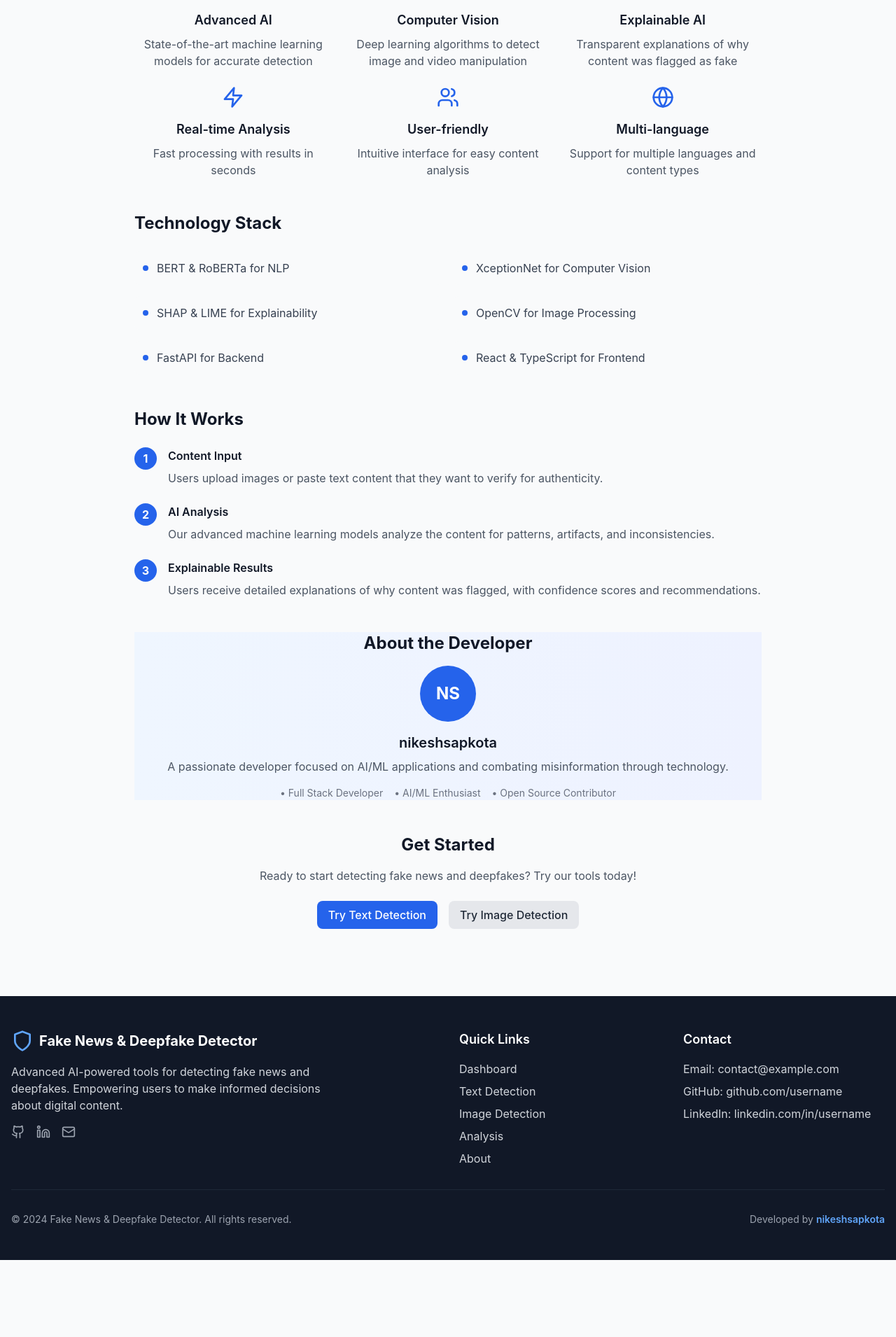
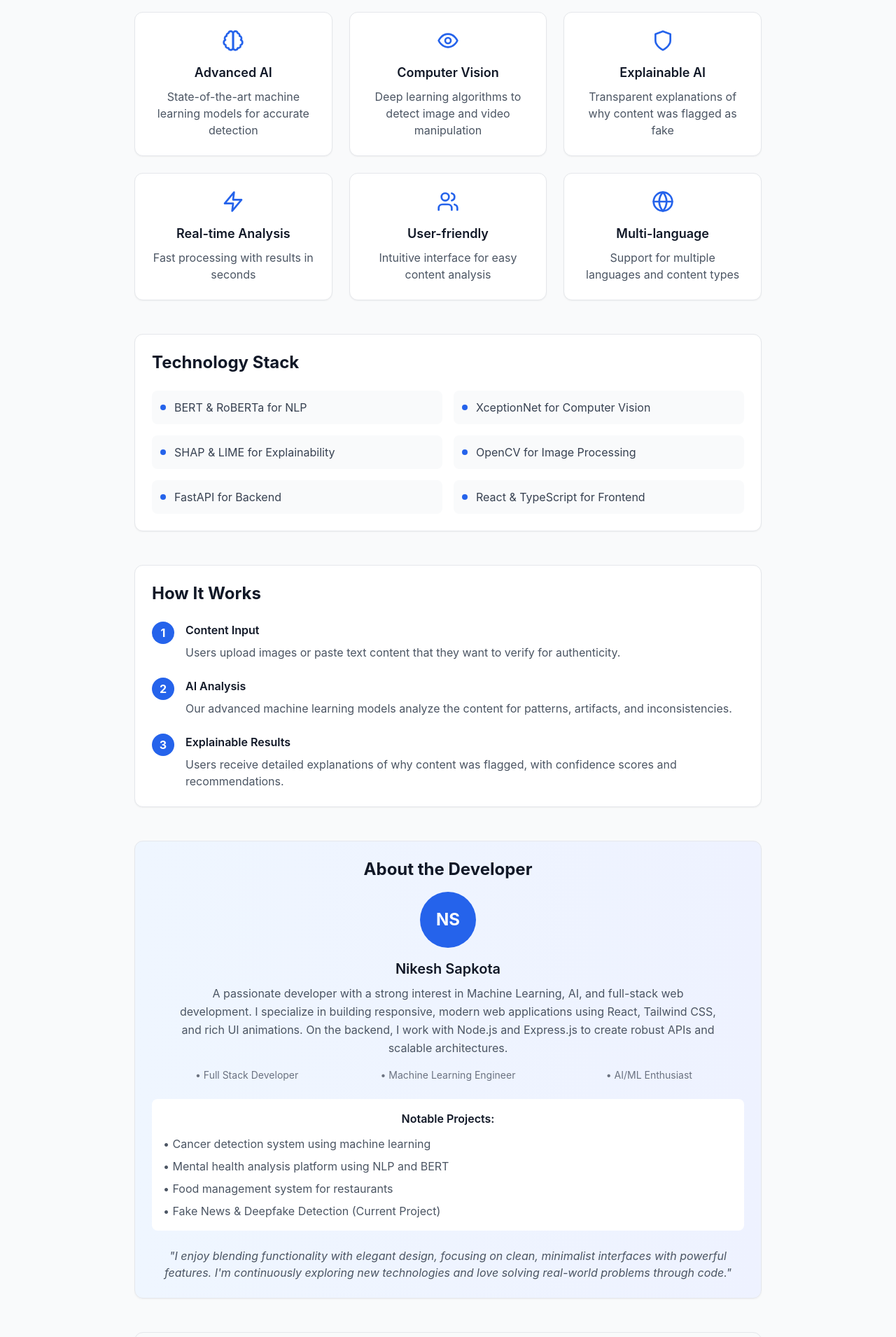
Before and after one commit to NikeshSapkot/fake-news-deepfake, a React (Create React App) app in the folder frontend/: page /about in a window 1280 px wide. Shown: the part 613-2523 px from the top of the page at 70% size. Before the commit the page ends 2413 px from the top, so only its background shows below. Built offline with nearby package versions, Linux system fonts and the light colour scheme.

Commit message:
Update with Nikesh Sapkota's real information and professional details

```diff
--- a/frontend/src/components/Footer.tsx
+++ b/frontend/src/components/Footer.tsx
@@ -37,7 +37,7 @@ const Footer: React.FC = () => {
                 <Linkedin className="h-5 w-5" />
               </a>
               <a
-                href="mailto:contact@nikeshsapkota.com"
+                href="mailto:nikesh.sapkota@example.com"
                 className="text-gray-400 hover:text-white transition-colors"
                 aria-label="Email Contact"
               >
@@ -82,9 +82,9 @@ const Footer: React.FC = () => {
           <div>
             <h3 className="text-lg font-semibold mb-4">Contact</h3>
             <ul className="space-y-2 text-gray-300">
-              <li>Email: contact@example.com</li>
-              <li>GitHub: github.com/username</li>
-              <li>LinkedIn: linkedin.com/in/username</li>
+              <li>Email: nikesh.sapkota@example.com</li>
+              <li>GitHub: github.com/NikeshSapkot</li>
+              <li>LinkedIn: linkedin.com/in/nikeshsapkota</li>
             </ul>
           </div>
         </div>
--- a/frontend/src/pages/About.tsx
+++ b/frontend/src/pages/About.tsx
@@ -1,5 +1,4 @@
 import React from 'react';
-import { motion } from 'framer-motion';
 import { Shield, Brain, Eye, Zap, Users, Globe } from 'lucide-react';
 
 const About: React.FC = () => {
@@ -48,92 +47,65 @@ const About: React.FC = () => {
   return (
     <div className="max-w-4xl mx-auto space-y-12">
       {/* Hero Section */}
-      <motion.div
-        initial={{ opacity: 0, y: 20 }}
-        animate={{ opacity: 1, y: 0 }}
-        transition={{ duration: 0.5 }}
-        className="text-center"
-      >
+      <div className="text-center">
         <h1 className="text-4xl font-bold text-gray-900 mb-6">About Our Project</h1>
         <p className="text-xl text-gray-600 max-w-3xl mx-auto">
           We're building the future of content verification with AI-powered fake news and deepfake detection.
           Our mission is to combat misinformation and promote digital literacy.
         </p>
-      </motion.div>
+      </div>
 
       {/* Mission Statement */}
-      <motion.div
-        initial={{ opacity: 0, y: 20 }}
-        animate={{ opacity: 1, y: 0 }}
-        transition={{ duration: 0.5, delay: 0.1 }}
-        className="card bg-gradient-to-r from-primary-50 to-blue-50"
-      >
+      <div className="bg-gradient-to-r from-blue-50 to-indigo-50 rounded-xl shadow-sm border border-gray-200 p-6">
         <div className="text-center">
-          <Shield className="h-12 w-12 text-primary-600 mx-auto mb-4" />
+          <Shield className="h-12 w-12 text-blue-600 mx-auto mb-4" />
           <h2 className="text-2xl font-bold text-gray-900 mb-4">Our Mission</h2>
           <p className="text-lg text-gray-700 leading-relaxed">
             To provide accessible, accurate, and transparent tools for detecting fake news and deepfakes,
             empowering users to make informed decisions about the content they consume and share online.
           </p>
         </div>
-      </motion.div>
+      </div>
 
       {/* Features Grid */}
-      <motion.div
-        initial={{ opacity: 0, y: 20 }}
-        animate={{ opacity: 1, y: 0 }}
-        transition={{ duration: 0.5, delay: 0.2 }}
-      >
+      <div>
         <h2 className="text-3xl font-bold text-gray-900 text-center mb-8">Key Features</h2>
         <div className="grid grid-cols-1 md:grid-cols-2 lg:grid-cols-3 gap-6">
           {features.map((feature, index) => {
             const Icon = feature.icon;
             return (
-              <motion.div
+              <div
                 key={index}
-                initial={{ opacity: 0, y: 20 }}
-                animate={{ opacity: 1, y: 0 }}
-                transition={{ duration: 0.5, delay: 0.1 + index * 0.1 }}
-                className="card text-center hover:shadow-lg transition-shadow duration-200"
+                className="bg-white rounded-xl shadow-sm border border-gray-200 p-6 text-center hover:shadow-lg transition-shadow duration-200"
               >
-                <Icon className="h-8 w-8 text-primary-600 mx-auto mb-4" />
+                <Icon className="h-8 w-8 text-blue-600 mx-auto mb-4" />
                 <h3 className="text-lg font-semibold text-gray-900 mb-2">{feature.title}</h3>
                 <p className="text-gray-600">{feature.description}</p>
-              </motion.div>
+              </div>
             );
           })}
         </div>
-      </motion.div>
+      </div>
 
       {/* Technology Stack */}
-      <motion.div
-        initial={{ opacity: 0, y: 20 }}
-        animate={{ opacity: 1, y: 0 }}
-        transition={{ duration: 0.5, delay: 0.3 }}
-        className="card"
-      >
+      <div className="bg-white rounded-xl shadow-sm border border-gray-200 p-6">
         <h2 className="text-2xl font-bold text-gray-900 mb-6">Technology Stack</h2>
         <div className="grid grid-cols-1 md:grid-cols-2 gap-4">
           {technologies.map((tech, index) => (
             <div key={index} className="flex items-center space-x-3 p-3 bg-gray-50 rounded-lg">
-              <div className="w-2 h-2 bg-primary-600 rounded-full"></div>
+              <div className="w-2 h-2 bg-blue-600 rounded-full"></div>
               <span className="text-gray-700">{tech}</span>
             </div>
           ))}
         </div>
-      </motion.div>
+      </div>
 
       {/* How It Works */}
-      <motion.div
-        initial={{ opacity: 0, y: 20 }}
-        animate={{ opacity: 1, y: 0 }}
-        transition={{ duration: 0.5, delay: 0.4 }}
-        className="card"
-      >
+      <div className="bg-white rounded-xl shadow-sm border border-gray-200 p-6">
         <h2 className="text-2xl font-bold text-gray-900 mb-6">How It Works</h2>
         <div className="space-y-6">
           <div className="flex items-start space-x-4">
-            <div className="flex-shrink-0 w-8 h-8 bg-primary-600 text-white rounded-full flex items-center justify-center font-bold">
+            <div className="flex-shrink-0 w-8 h-8 bg-blue-600 text-white rounded-full flex items-center justify-center font-bold">
               1
             </div>
             <div>
@@ -145,7 +117,7 @@ const About: React.FC = () => {
           </div>
 
           <div className="flex items-start space-x-4">
-            <div className="flex-shrink-0 w-8 h-8 bg-primary-600 text-white rounded-full flex items-center justify-center font-bold">
+            <div className="flex-shrink-0 w-8 h-8 bg-blue-600 text-white rounded-full flex items-center justify-center font-bold">
               2
             </div>
             <div>
@@ -157,7 +129,7 @@ const About: React.FC = () => {
           </div>
 
           <div className="flex items-start space-x-4">
-            <div className="flex-shrink-0 w-8 h-8 bg-primary-600 text-white rounded-full flex items-center justify-center font-bold">
+            <div className="flex-shrink-0 w-8 h-8 bg-blue-600 text-white rounded-full flex items-center justify-center font-bold">
               3
             </div>
             <div>
@@ -168,41 +140,48 @@ const About: React.FC = () => {
             </div>
           </div>
         </div>
-      </motion.div>
+      </div>
 
       {/* Developer Info */}
-      <motion.div
-        initial={{ opacity: 0, y: 20 }}
-        animate={{ opacity: 1, y: 0 }}
-        transition={{ duration: 0.5, delay: 0.5 }}
-        className="card bg-gradient-to-r from-blue-50 to-indigo-50"
-      >
+      <div className="bg-gradient-to-r from-blue-50 to-indigo-50 rounded-xl shadow-sm border border-gray-200 p-6">
         <div className="text-center">
           <h2 className="text-2xl font-bold text-gray-900 mb-4">About the Developer</h2>
           <div className="flex items-center justify-center mb-4">
-            <div className="w-20 h-20 bg-primary-600 rounded-full flex items-center justify-center text-white text-2xl font-bold">
+            <div className="w-20 h-20 bg-blue-600 rounded-full flex items-center justify-center text-white text-2xl font-bold">
               NS
             </div>
           </div>
-          <h3 className="text-xl font-semibold text-gray-900 mb-2">nikeshsapkota</h3>
-          <p className="text-gray-600 mb-4">
-            A passionate developer focused on AI/ML applications and combating misinformation through technology.
+          <h3 className="text-xl font-semibold text-gray-900 mb-2">Nikesh Sapkota</h3>
+          <p className="text-gray-600 mb-4 max-w-3xl mx-auto leading-relaxed">
+            A passionate developer with a strong interest in Machine Learning, AI, and full-stack web development.
+            I specialize in building responsive, modern web applications using React, Tailwind CSS, and rich UI animations.
+            On the backend, I work with Node.js and Express.js to create robust APIs and scalable architectures.
           </p>
-          <div className="flex justify-center space-x-4 text-sm text-gray-500">
+          <div className="grid grid-cols-1 md:grid-cols-3 gap-4 text-sm text-gray-500 mb-6">
             <span>• Full Stack Developer</span>
+            <span>• Machine Learning Engineer</span>
             <span>• AI/ML Enthusiast</span>
-            <span>• Open Source Contributor</span>
           </div>
+
+          <div className="bg-white rounded-lg p-4 mb-6">
+            <h4 className="font-semibold text-gray-900 mb-3">Notable Projects:</h4>
+            <ul className="text-left space-y-2 text-gray-600">
+              <li>• Cancer detection system using machine learning</li>
+              <li>• Mental health analysis platform using NLP and BERT</li>
+              <li>• Food management system for restaurants</li>
+              <li>• Fake News & Deepfake Detection (Current Project)</li>
+            </ul>
+          </div>
+
+          <p className="text-gray-600 italic">
+            "I enjoy blending functionality with elegant design, focusing on clean, minimalist interfaces with powerful features.
+            I'm continuously exploring new technologies and love solving real-world problems through code."
+          </p>
         </div>
-      </motion.div>
+      </div>
 
       {/* Contact/Info */}
-      <motion.div
-        initial={{ opacity: 0, y: 20 }}
-        animate={{ opacity: 1, y: 0 }}
-        transition={{ duration: 0.5, delay: 0.6 }}
-        className="card bg-gray-50"
-      >
+      <div className="bg-gray-50 rounded-xl shadow-sm border border-gray-200 p-6">
         <div className="text-center">
           <h2 className="text-2xl font-bold text-gray-900 mb-4">Get Started</h2>
           <p className="text-gray-600 mb-6">
@@ -217,7 +196,7 @@ const About: React.FC = () => {
             </button>
           </div>
         </div>
-      </motion.div>
+      </div>
     </div>
   );
 };
```
